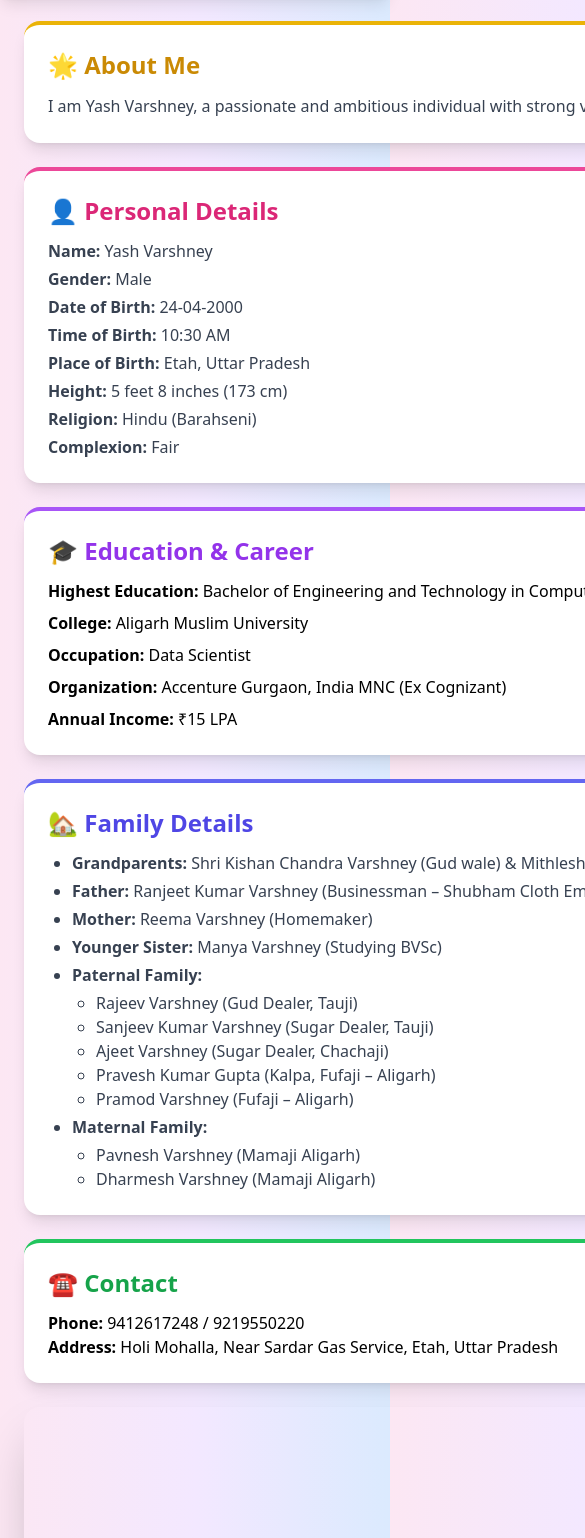
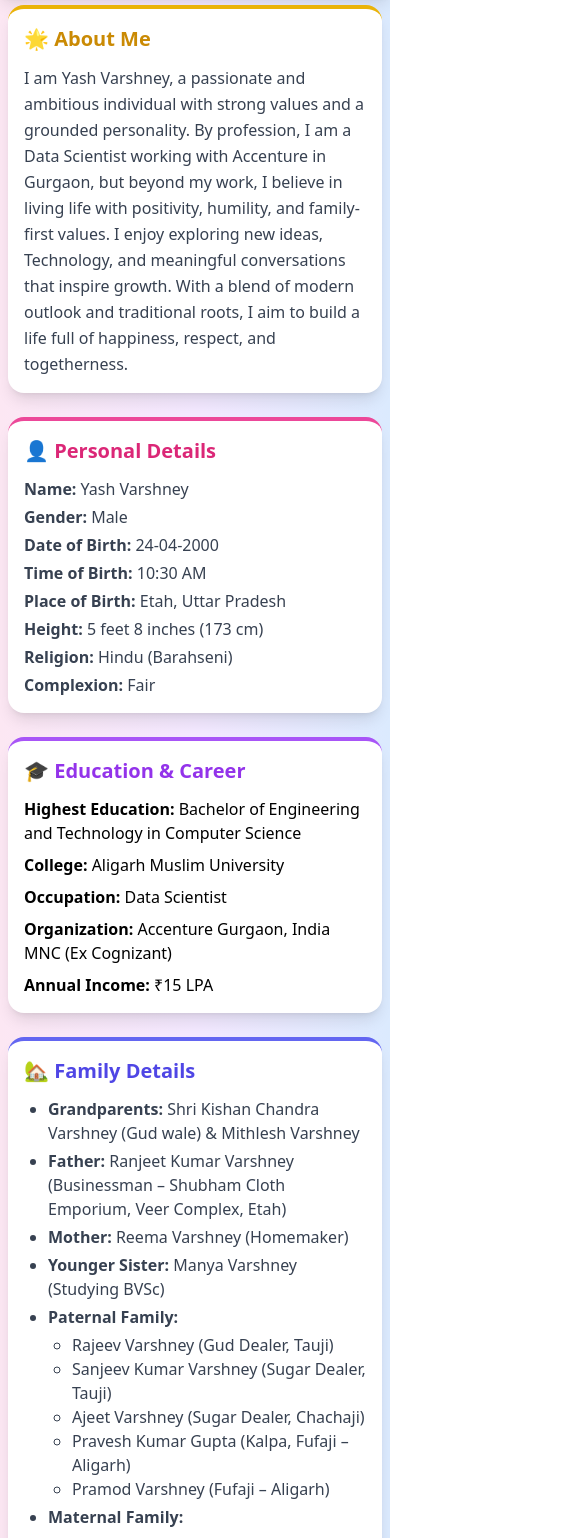
Before and after one commit to YashVarshney24/YashVarshney24.github.io, a plain HTML site: page index.html in a window 390 px wide. Shown: the part 199-1737 px from the top of the page, 585 px wide, since content can reach past the window. Drawn offline with nearby package versions, Linux system fonts and the light colour scheme.

Commit message:
Update index.html

```diff
--- a/index.html
+++ b/index.html
@@ -21,15 +21,15 @@
   </header>
 
   <!-- Main Layout -->
-  <div class="grid md:grid-cols-2 gap-6 max-w-7xl mx-auto p-6">
+  <div class="grid grid-cols-1 md:grid-cols-2 gap-6 max-w-7xl mx-auto p-2 md:p-6">
 
     <!-- Left Panel - Biodata -->
     <div class="space-y-6">
 
       <!-- About Me -->
-      <section class="bg-white shadow-lg rounded-2xl p-6 border-t-4 border-yellow-500">
-        <h2 class="text-2xl font-bold mb-3 text-yellow-600">🌟 About Me</h2>
-        <p class="text-gray-700 leading-relaxed">
+      <section class="bg-white shadow-lg rounded-2xl p-4 md:p-6 border-t-4 border-yellow-500">
+        <h2 class="text-xl md:text-2xl font-bold mb-3 text-yellow-600">🌟 About Me</h2>
+        <p class="text-gray-700 leading-relaxed text-base md:text-lg">
           I am Yash Varshney, a passionate and ambitious individual with strong values and a grounded personality.
           By profession, I am a Data Scientist working with Accenture in Gurgaon, but beyond my work, I believe in living life with positivity, humility, and family-first values.
           I enjoy exploring new ideas, Technology, and meaningful conversations that inspire growth.
@@ -38,9 +38,9 @@
       </section>
 
       <!-- Personal Details -->
-      <section class="bg-white shadow-lg rounded-2xl p-6 border-t-4 border-pink-500">
-        <h2 class="text-2xl font-bold mb-3 text-pink-600">👤 Personal Details</h2>
-        <ul class="space-y-1 text-gray-700">
+      <section class="bg-white shadow-lg rounded-2xl p-4 md:p-6 border-t-4 border-pink-500">
+        <h2 class="text-xl md:text-2xl font-bold mb-3 text-pink-600">👤 Personal Details</h2>
+        <ul class="space-y-1 text-gray-700 text-base md:text-lg">
           <li><b>Name:</b> Yash Varshney</li>
           <li><b>Gender:</b> Male</li>
           <li><b>Date of Birth:</b> 24-04-2000</li>
@@ -53,19 +53,19 @@
       </section>
 
       <!-- Education & Career -->
-      <section class="bg-white shadow-lg rounded-2xl p-6 border-t-4 border-purple-500">
-        <h2 class="text-2xl font-bold mb-3 text-purple-600">🎓 Education & Career</h2>
-        <p class="mb-2"><b>Highest Education:</b> Bachelor of Engineering and Technology in Computer Science</p>
-        <p class="mb-2"><b>College:</b> Aligarh Muslim University</p>
-        <p class="mb-2"><b>Occupation:</b> Data Scientist</p>
-        <p class="mb-2"><b>Organization:</b> Accenture Gurgaon, India MNC (Ex Cognizant)</p>
-        <p><b>Annual Income:</b> ₹15 LPA</p>
+      <section class="bg-white shadow-lg rounded-2xl p-4 md:p-6 border-t-4 border-purple-500">
+        <h2 class="text-xl md:text-2xl font-bold mb-3 text-purple-600">🎓 Education & Career</h2>
+        <p class="mb-2 text-base md:text-lg"><b>Highest Education:</b> Bachelor of Engineering and Technology in Computer Science</p>
+        <p class="mb-2 text-base md:text-lg"><b>College:</b> Aligarh Muslim University</p>
+        <p class="mb-2 text-base md:text-lg"><b>Occupation:</b> Data Scientist</p>
+        <p class="mb-2 text-base md:text-lg"><b>Organization:</b> Accenture Gurgaon, India MNC (Ex Cognizant)</p>
+        <p class="text-base md:text-lg"><b>Annual Income:</b> ₹15 LPA</p>
       </section>
 
       <!-- Family Details -->
-      <section class="bg-white shadow-lg rounded-2xl p-6 border-t-4 border-indigo-500">
-        <h2 class="text-2xl font-bold mb-3 text-indigo-600">🏡 Family Details</h2>
-        <ul class="list-disc pl-6 text-gray-700 space-y-1">
+      <section class="bg-white shadow-lg rounded-2xl p-4 md:p-6 border-t-4 border-indigo-500">
+        <h2 class="text-xl md:text-2xl font-bold mb-3 text-indigo-600">🏡 Family Details</h2>
+        <ul class="list-disc pl-6 text-gray-700 space-y-1 text-base md:text-lg">
           <li><b>Grandparents:</b> Shri Kishan Chandra Varshney (Gud wale) & Mithlesh Varshney</li>
           <li><b>Father:</b> Ranjeet Kumar Varshney (Businessman – Shubham Cloth Emporium, Veer Complex, Etah)</li>
           <li><b>Mother:</b> Reema Varshney (Homemaker)</li>
@@ -87,25 +87,25 @@
       </section>
 
       <!-- Contact -->
-      <section class="bg-white shadow-lg rounded-2xl p-6 border-t-4 border-green-500">
-        <h2 class="text-2xl font-bold mb-3 text-green-600">☎️ Contact</h2>
-        <p><b>Phone:</b> 9412617248 / 9219550220</p>
-        <p><b>Address:</b> Holi Mohalla, Near Sardar Gas Service, Etah, Uttar Pradesh</p>
+      <section class="bg-white shadow-lg rounded-2xl p-4 md:p-6 border-t-4 border-green-500">
+        <h2 class="text-xl md:text-2xl font-bold mb-3 text-green-600">☎️ Contact</h2>
+        <p class="text-base md:text-lg"><b>Phone:</b> 9412617248 / 9219550220</p>
+        <p class="text-base md:text-lg"><b>Address:</b> Holi Mohalla, Near Sardar Gas Service, Etah, Uttar Pradesh</p>
       </section>
     </div>
 
     <!-- Right Panel - Image Slider at Top -->
     <div class="flex flex-col w-full">
-      <!-- Image Slider Top -->
-      <div class="swiper mySwiper w-full h-[600px] rounded-2xl shadow-2xl mb-6">
+      <!-- Image Slider Top, Responsive Height -->
+      <div class="swiper mySwiper w-full h-64 sm:h-80 md:h-[500px] lg:h-[600px] rounded-2xl shadow-2xl mb-6">
         <div class="swiper-wrapper">
           <!-- Replace with your photos in /images -->
-          <div class="swiper-slide"><img src="images/2.jpeg" class="w-full h-full object-contain rounded-2xl"></div>
-          <div class="swiper-slide"><img src="images/3.jpeg" class="w-full h-full object-contain rounded-2xl"></div>
-          <div class="swiper-slide"><img src="images/4.jpeg" class="w-full h-full object-contain rounded-2xl"></div>
-          <div class="swiper-slide"><img src="images/5.jpeg" class="w-full h-full object-contain rounded-2xl"></div>
-          <div class="swiper-slide"><img src="images/6.jpeg" class="w-full h-full object-contain rounded-2xl"></div>
-          <div class="swiper-slide"><img src="images/1.jpeg" class="w-full h-full object-contain rounded-2xl"></div>
+          <div class="swiper-slide flex items-center justify-center"><img src="images/2.jpeg" class="w-full h-full object-contain rounded-2xl"></div>
+          <div class="swiper-slide flex items-center justify-center"><img src="images/3.jpeg" class="w-full h-full object-contain rounded-2xl"></div>
+          <div class="swiper-slide flex items-center justify-center"><img src="images/4.jpeg" class="w-full h-full object-contain rounded-2xl"></div>
+          <div class="swiper-slide flex items-center justify-center"><img src="images/5.jpeg" class="w-full h-full object-contain rounded-2xl"></div>
+          <div class="swiper-slide flex items-center justify-center"><img src="images/6.jpeg" class="w-full h-full object-contain rounded-2xl"></div>
+          <div class="swiper-slide flex items-center justify-center"><img src="images/1.jpeg" class="w-full h-full object-contain rounded-2xl"></div>
         </div>
         <!-- Navigation -->
         <div class="swiper-button-next text-pink-600"></div>
@@ -113,13 +113,13 @@
         <div class="swiper-pagination"></div>
       </div>
       <!-- Download Biodata & Instagram Button ONLY on Right Panel -->
-      <div class="flex flex-col gap-4 w-full items-center">
+      <div class="flex flex-col gap-4 w-full items-center mb-4">
         <a href="biodata.pdf" download
-          class="px-6 py-3 bg-gradient-to-r from-green-500 to-blue-500 text-white text-lg rounded-full shadow-lg hover:opacity-90 inline-flex items-center gap-2 w-max">
+          class="px-4 py-2 md:px-6 md:py-3 bg-gradient-to-r from-green-500 to-blue-500 text-white text-base md:text-lg rounded-full shadow-lg hover:opacity-90 inline-flex items-center gap-2 w-max">
           <i class="fas fa-download"></i> Download Biodata (PDF)
         </a>
         <a href="https://instagram.com/y_varshney24" target="_blank"
-          class="px-6 py-3 bg-gradient-to-r from-pink-500 to-purple-500 text-white text-lg rounded-full shadow-lg hover:opacity-90 inline-flex items-center gap-2 w-max">
+          class="px-4 py-2 md:px-6 md:py-3 bg-gradient-to-r from-pink-500 to-purple-500 text-white text-base md:text-lg rounded-full shadow-lg hover:opacity-90 inline-flex items-center gap-2 w-max">
           <i class="fab fa-instagram"></i> Connect on Instagram
         </a>
       </div>
@@ -127,7 +127,7 @@
   </div>
 
   <!-- Footer -->
-  <footer class="text-center py-4 mt-6 bg-gray-800 text-gray-100">
+  <footer class="text-center py-4 mt-6 bg-gray-800 text-gray-100 text-base md:text-lg">
     © 2025 Yash Varshney | Marriage Profile
   </footer>
 
```
